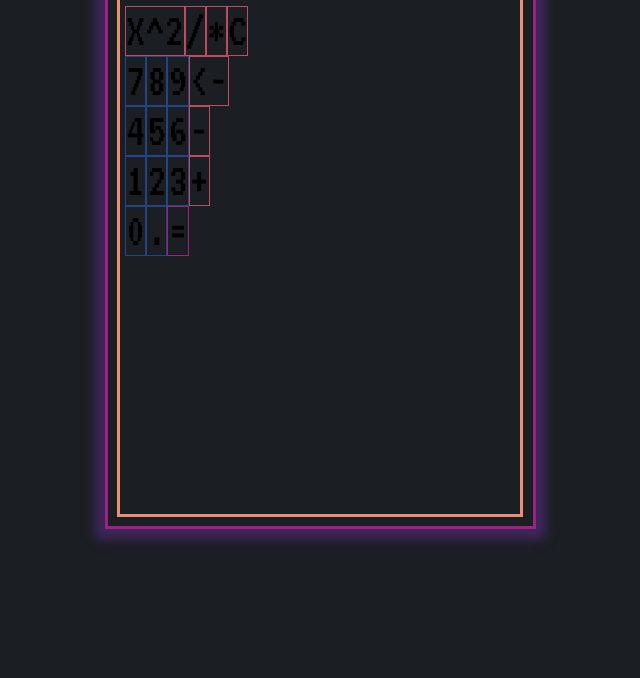
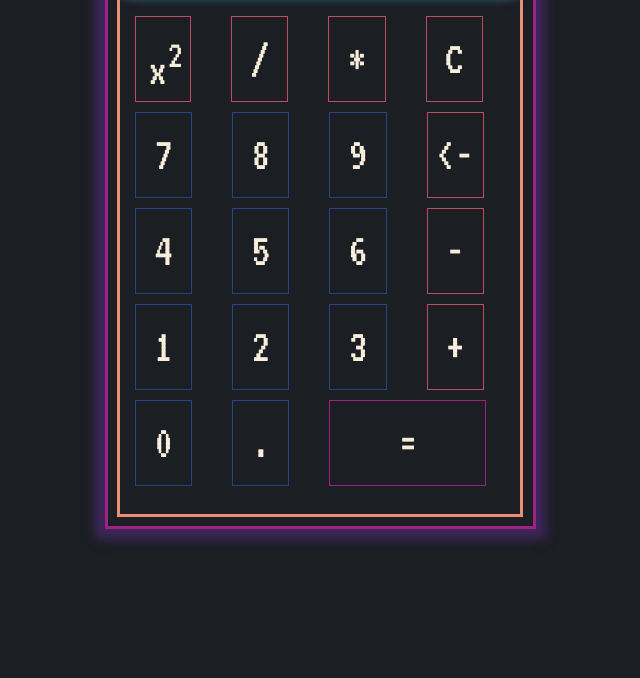
Before and after one commit to Gatteber/my-Calculator, a plain HTML site: page index.html in a window 1280 px wide. Shown: the part 122-800 px from the top of the page, without its empty margins (320-960 px from the left). Drawn offline with Linux system fonts and the light colour scheme.

Commit message:
styling mostly finished. Added specific styles for strange buttons, and finished positioning all elements.

```diff
--- a/index.html
+++ b/index.html
@@ -23,33 +23,33 @@
             </div>
                 <div class="buttons-container">
                     <div class="container-row">
-                        <div class="btn"><button class="power-fnc op-btn">X^2</button></div>
+                        <div class="btn"><button class="power-fnc op-btn">x<sup>2</sup></button></div>
                         <div class="btn"><button class="divide-fnc op-btn">/</button></div>
-                        <div class="btn"></div><button class="multiply-fnc op-btn">*</button>
-                        <div class="btn"></div><button class="clear-fnc op-btn">C</button>
+                        <div class="btn"><button class="multiply-fnc op-btn">*</button></div>
+                        <div class="btn"><button class="clear-fnc op-btn">C</button></div>
                     </div>
                     <div class="container-row">
-                        <div class="btn"></div><button class="7-btn num-btn">7</button>
-                        <div class="btn"></div><button class="8-btn num-btn">8</button>
-                        <div class="btn"></div><button class="9-btn num-btn">9</button>
-                        <div class="btn"></div><button class="backspace-fnc op-btn"><-</button>
+                        <div class="btn"><button class="7-btn num-btn">7</button></div>
+                        <div class="btn"><button class="8-btn num-btn">8</button></div>
+                        <div class="btn"><button class="9-btn num-btn">9</button></div>
+                        <div class="btn"><button class="backspace-fnc op-btn"><-</button></div>
                     </div>
                     <div class="container-row">
-                        <div class="btn"></div><button class="4-btn num-btn">4</button>
-                        <div class="btn"></div><button class="5-btn num-btn">5</button>
-                        <div class="btn"></div><button class="6-btn num-btn">6</button>
-                        <div class="btn"></div><button class="subtract-fnc op-btn">-</button>
+                        <div class="btn"><button class="4-btn num-btn">4</button></div>
+                        <div class="btn"><button class="5-btn num-btn">5</button></div>
+                        <div class="btn"><button class="6-btn num-btn">6</button></div>
+                        <div class="btn"><button class="subtract-fnc op-btn">-</button></div>
                     </div>
                     <div class="container-row">
-                        <div class="btn"></div><button class="1-btn num-btn">1</button>
-                        <div class="btn"></div><button class="2-btn num-btn">2</button>
-                        <div class="btn"></div><button class="3-btn num-btn">3</button>
-                        <div class="btn"></div><button class="add-fnc op-btn">+</button>
+                        <div class="btn"><button class="1-btn num-btn">1</button></div>
+                        <div class="btn"><button class="2-btn num-btn">2</button></div>
+                        <div class="btn"><button class="3-btn num-btn">3</button></div>
+                        <div class="btn"><button class="add-fnc op-btn">+</button></div>
                     </div>
                     <div class="container-row">
-                        <div class="btn"></div><button class="0-btn num-btn">0</button>
-                        <div class="btn"></div><button class="decimal-btn num-btn">.</button>
-                        <div class="btn"></div><button class="operation-fnc eq-btn">=</button>
+                        <div class="btn"><button class="0-btn num-btn">0</button></div>
+                        <div class="btn"><button class="decimal-btn num-btn">.</button></div>
+                        <div class="btn"><button class="operation-fnc eq-btn">=</button></div>
                     </div>
                 </div>
             </div>
--- a/style.css
+++ b/style.css
@@ -9,7 +9,7 @@
 #50a9cf - light blue
 #96e6c2 - turqoise */
 
-
+/* universal selector styles */
 body {
     background-color: #1b1e23;
 }
@@ -18,27 +18,19 @@ button {
     font-family: 'VT323', monospace;
     font-size: 48px;
     background-color: #1b1e23;
-    padding: 0;
+    padding: 18px;
     border: none;
+    color: #f6eddb;
 }
 
 button:hover {
     background-color: #96e6c2;
+    color: #1b1e23;
 }
 
-.op-btn {
-    border: 1px solid #bd4b64;
-}
 
-.num-btn {
-    border: 1px solid #244584;
-}
 
-.eq-btn {
-    border: 1px solid #9e2281;
-}
-
-/*container styles */
+/* container styles */
 
 .app-container {
     display: flex;
@@ -56,7 +48,7 @@ button:hover {
     box-shadow: 0px 0px 10px 10px #40265c;
 }
 
-/*calculator body*/
+/* calculator body */
 
 .calculator-mainbody {
     width: 400px;
@@ -65,9 +57,10 @@ button:hover {
     flex-direction: column;
     align-items: center;
     border: 3px solid #ec8d75;
+    /*box-shadow: 0px 0px 5px 0px #ec8d75; */
 }
 
-/*display*/
+/* display */
 
 .display-background {
     width: 390px;
@@ -78,6 +71,7 @@ button:hover {
     align-items: center;
     border: 1px solid #50a9cf;
     margin: 10px;
+    box-shadow: 0px 0px 10px 0px #50a9cf;
 }
 
 .display-numbers {
@@ -87,7 +81,7 @@ button:hover {
     padding-right: 5px;
 }
 
-/*buttons (button styling is with button selector styles*/
+/* buttons specific styling */
 
 .buttons-container {
     width: 390px;
@@ -96,4 +90,34 @@ button:hover {
 }
 .container-row {
     display: flex;
+    margin: 10px;
+    gap: 40px;
 }
+
+.op-btn {
+    border: 1px solid #bd4b64;
+}
+
+.num-btn {
+    border: 1px solid #244584;
+}
+
+/* even more specific styling for odd buttons */
+.eq-btn {
+    border: 1px solid #9e2281;
+    padding-right: 67px;
+    padding-left: 68px;
+
+}
+
+.power-fnc {
+    padding-left: 12px;
+    padding-right: 7px;
+    padding-bottom: 7px;
+
+}
+
+.backspace-fnc {
+    padding-left: 8px;
+    padding-right: 9px;
+}
```
Also changed, not shown: 1 other file.
